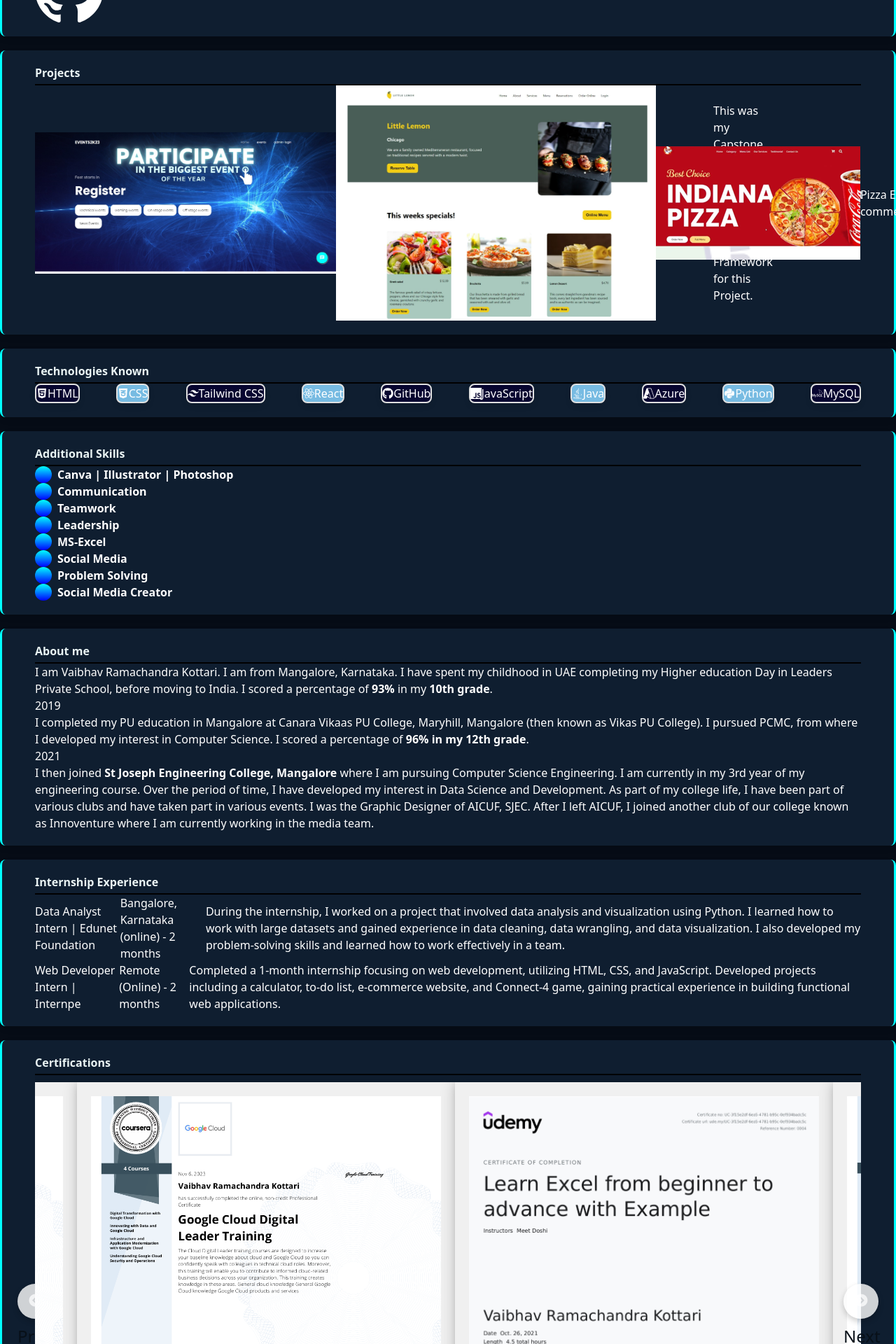
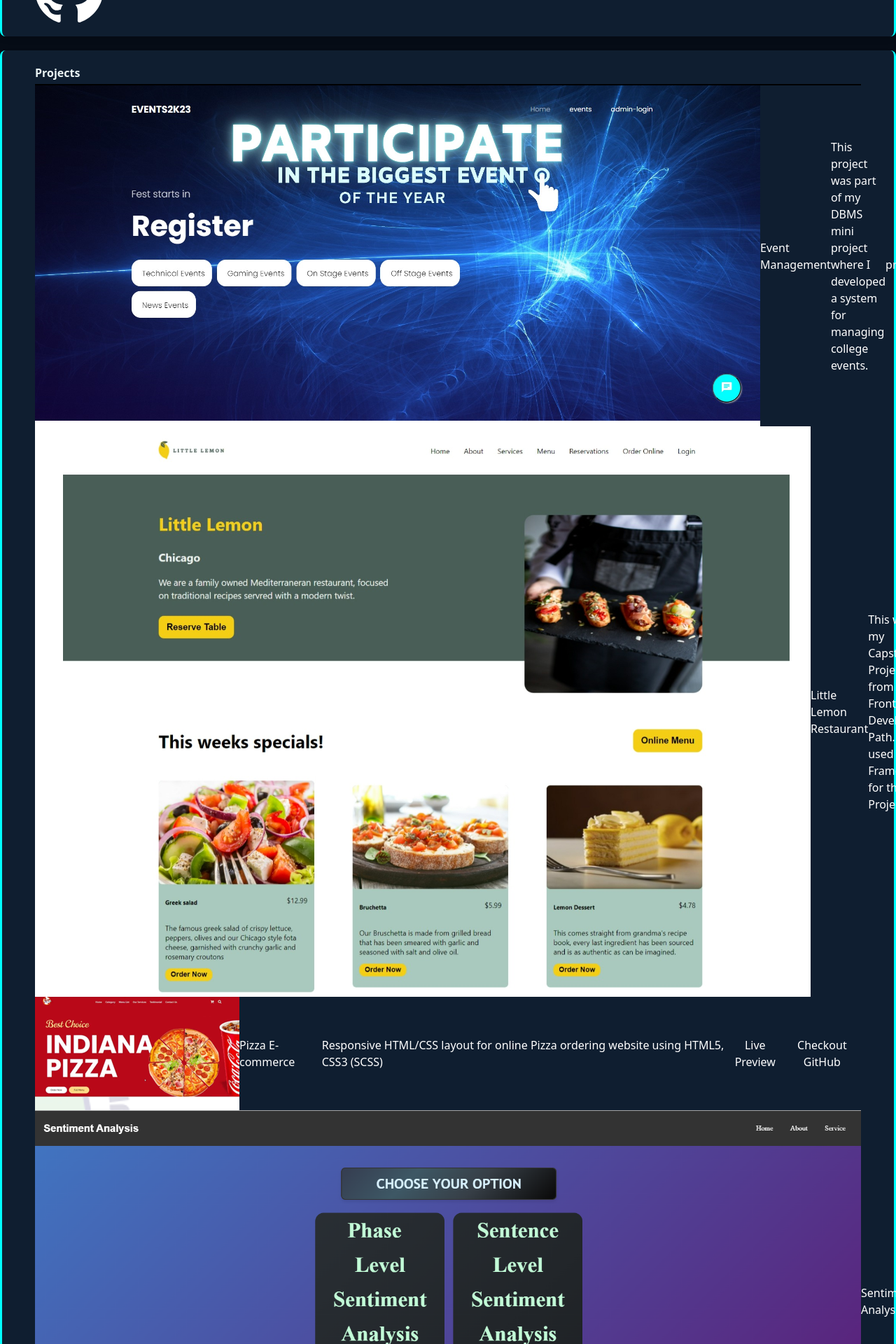
Before and after one commit to kottarivaibhav/portfolio_website, a React (Vite) app: page / in a window 1280 px wide. Shown: the part 320-2240 px from the top of the page at 70% size. Built offline with nearby package versions, Linux system fonts and the light colour scheme.

Commit message:
project folder and img 4 added

```diff
--- a/src/components/Project.jsx
+++ b/src/components/Project.jsx
@@ -1,56 +1,77 @@
-// src/components/ProjectsSection.jsx
-
 import React from 'react';
 import project1 from '../assets/Project_1.png'; // Update the import paths as needed
 import project2 from '../assets/Project_2.png';
 import project3 from '../assets/Project_3.png';
+import project4 from '../assets/Project_4.png'; // Update the import path for the fourth project
 
 const ProjectSection = () => {
   return (
     <section className='mt-4 mr-3 p-6' id='Projects'>
       <div className='container mx-auto px-4'>
         <h2 className="text-4xl font-bold underline-header text-center">Projects</h2>
-        <div className='flex flex-col gap-5 mt-5 md:flex-row md:flex-wrap'>
+        <div className='grid grid-cols-1 md:grid-cols-2 gap-5 mt-5'>
           {/* Project 1 */}
-          <div className='flex-1 border rounded-md p-5 flex flex-col md:w-20'>
+          <div className='flex flex-col border rounded-md p-5'>
             <img src={project1} alt='project1' className="w-full h-48 object-cover mb-4" />
-            <h3 className="text-2xl font-semibold mt-7">Event Management </h3>
-            <p className="text-gray-400 mt-2">This project was part of my DBMS mini project where I developed a system for managing college events. </p>
-            <div className="mt-auto flex mt-12 gap-2">
-              <button className="flex-1 text-sm py-5 mt-2 bg-gradient-to-t from-blue-500 rounded-full to-cyan-500 hover:from-blue-700 hover:to-cyan-700">
+            <div className="flex flex-col flex-grow">
+              <h3 className="text-2xl font-semibold mt-4">Event Management</h3>
+              <p className="text-gray-400 text-sm mt-2 flex-grow">This project was part of my DBMS mini project where I developed a system for managing college events.</p>
+              <div className="mt-auto flex gap-2">
+                <button className="flex-1 text-sm mt-2 py-4 px-2  bg-gradient-to-t from-blue-500 rounded-full to-cyan-500 hover:from-blue-700 hover:to-cyan-700">
                   <a href='https://github.com/kottarivaibhav/dbms_mini_project' target='_blank' rel='noopener noreferrer'>Live preview</a>
                 </button>
-              <button className="flex-1 text-sm py-3 mt-2 border rounded-full hover:border-blue-500 hover:text-blue-500">
+                <button className="flex-1 text-sm mt-1 py-2 px-2 border rounded-full hover:border-blue-500 hover:text-blue-500">
                   <a href='https://github.com/kottarivaibhav/dbms_mini_project' target='_blank' rel='noopener noreferrer'>Checkout GitHub</a>
                 </button>
               </div>
             </div>
+          </div>
           {/* Project 2 */}
-          <div className='flex-1 border rounded-md p-5 flex flex-col md:w-1/3'>
+          <div className='flex flex-col border rounded-md p-5'>
             <img src={project2} alt='project2' className="w-full h-48 object-cover mb-4" />
-            <h3 className="text-2xl font-semibold mt-8">Little Lemon Restaurant</h3>
-            <p className="text-gray-400 text-sm mt-2">This was my Capstone Project from Meta Front End Developer Path. I used React Framework for this Project.</p>
-            <div className="mt-auto flex mt-12 gap-2">
-              <button className="flex-1 text-sm py-5 mt-2 bg-gradient-to-t from-blue-500 rounded-full to-cyan-500 hover:from-blue-700 hover:to-cyan-700">
+            <div className="flex flex-col flex-grow">
+              <h3 className="text-2xl font-semibold mt-4">Little Lemon Restaurant</h3>
+              <p className="text-gray-400 text-sm mt-2 flex-grow">This was my Capstone Project from Meta Front End Developer Path. I used React Framework for this Project.</p>
+              <div className="mt-auto flex gap-2">
+                <button className="flex-1 text-sm mt-2 py-4 px-2 bg-gradient-to-t from-blue-500 rounded-full to-cyan-500 hover:from-blue-700 hover:to-cyan-700">
                   <a href='https://kottarivaibhav.github.io/meta_front_end_developer_capstone/' target='_blank' rel='noopener noreferrer'>Live preview</a>
                 </button>
-              <button className="flex-1 text-sm py-3 mt-2 border rounded-full hover:border-blue-500 hover:text-blue-500">
+                <button className="flex-1 text-sm mt-1 py-2 px-2 border rounded-full hover:border-blue-500 hover:text-blue-500">
                   <a href='https://github.com/kottarivaibhav/meta_front_end_developer_capstone' target='_blank' rel='noopener noreferrer'>Checkout GitHub</a>
                 </button>
               </div>
             </div>
+          </div>
           {/* Project 3 */}
-          <div className='flex-1 border rounded-md p-5 flex flex-col md:w-1/3'>
+          <div className='flex flex-col border rounded-md p-5'>
             <img src={project3} alt='project3' className="w-full h-48 object-cover mb-4" />
-            <h3 className="text-2xl font-semibold mt-8">Pizza E-commerce</h3>
-            <p className="text-gray-400 text-sm mt-2">Responsive HTML/CSS layout for online Pizza ordering website using HTML5, CSS3 (SCSS)</p>
-            <div className="mt-auto flex mt-12 gap-2">
-              <button className="flex-1 text-sm py-5 mt-2 bg-gradient-to-t from-blue-500 rounded-full to-cyan-500 hover:from-blue-700 hover:to-cyan-700">
+            <div className="flex flex-col flex-grow">
+              <h3 className="text-2xl font-semibold mt-4">Pizza E-commerce</h3>
+              <p className="text-gray-400 text-sm mt-2 flex-grow">Responsive HTML/CSS layout for online Pizza ordering website using HTML5, CSS3 (SCSS)</p>
+              <div className="mt-auto flex gap-2">
+                <button className="flex-1 text-sm mt-2 py-4 px-2  bg-gradient-to-t from-blue-500 rounded-full to-cyan-500 hover:from-blue-700 hover:to-cyan-700">
                   <a href='https://kottarivaibhav.github.io/Ecommerce_PizzaStore/' target='_blank' rel='noopener noreferrer'>Live Preview</a>
                 </button>
-              <button className="flex-1 text-sm py-3 mt-2 border rounded-full hover:border-blue-500 hover:text-blue-500">
+                <button className="flex-1 text-sm mt-1 py-2 px-2 border rounded-full hover:border-blue-500 hover:text-blue-500">
                   <a href='#' target='_blank' rel='noopener noreferrer'>Checkout GitHub</a>
                 </button>
+              </div>
+            </div>
+          </div>
+          {/* Project 4 */}
+          <div className='flex flex-col border rounded-md p-5'>
+            <img src={project4} alt='project4' className="w-full h-48 object-cover mb-4" />
+            <div className="flex flex-col flex-grow">
+              <h3 className="text-2xl font-semibold mt-4">Sentiment Analysis</h3>
+              <p className="text-gray-400 text-sm mt-2 flex-grow">This project is a web application for sentiment analysis. It allows users to input text and receive a sentiment analysis score indicating whether the sentiment is positive, negative, or neutral.</p>
+              <div className="mt-auto flex gap-2">
+                <button className="flex-1 text-sm mt-2 py-4 px-2  bg-gradient-to-t from-blue-500 rounded-full to-cyan-500 hover:from-blue-700 hover:to-cyan-700">
+                  <a href='https://sentiment-analysis-ngla.onrender.com/' target='_blank' rel='noopener noreferrer'>Live Preview</a>
+                </button>
+                <button className="flex-1 text-sm mt-1 py-2 px-2  border rounded-full hover:border-blue-500 hover:text-blue-500">
+                  <a href='https://github.com/kottarivaibhav/Sentiment_Analysis' target='_blank' rel='noopener noreferrer'>Checkout GitHub</a>
+                </button>
+              </div>
             </div>
           </div>
         </div>
```
Also changed, not shown: src/assets/Project_4.png (added). Lines whose indentation alone changed are shown as unchanged.
